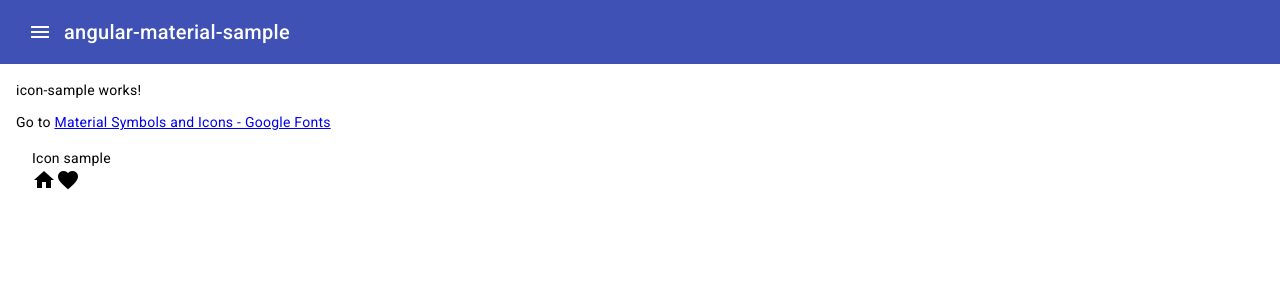
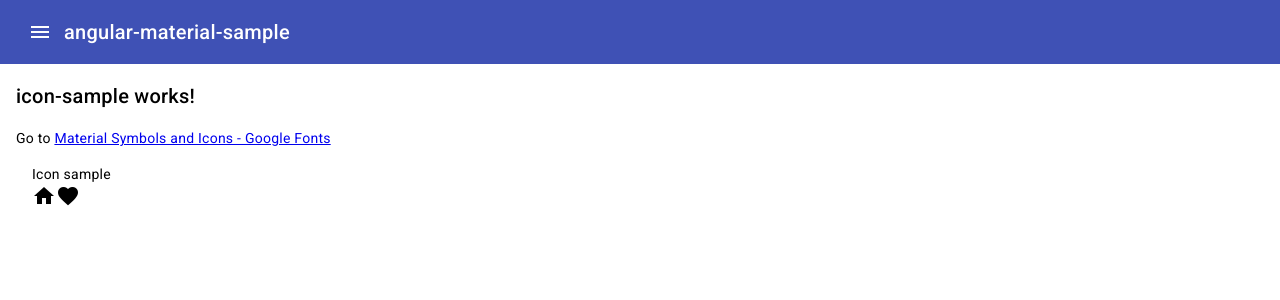
Before and after one commit to nakamurakko/angular-material-sample, an Angular app: page /icon-sample in a window 1280 px wide. Shown: the top 300 px of the page. Built offline with nearby package versions, Linux system fonts and the light colour scheme.

Commit message:
レイアウト変更。

```diff
--- a/src/app/icon-sample/icon-sample.component.html
+++ b/src/app/icon-sample/icon-sample.component.html
@@ -1,4 +1,4 @@
-<p>icon-sample works!</p>
+<h2>icon-sample works!</h2>
 
 <!-- <button mat-raised-button>Material Symbols and Icons - Google Fonts</button> -->
 
```
